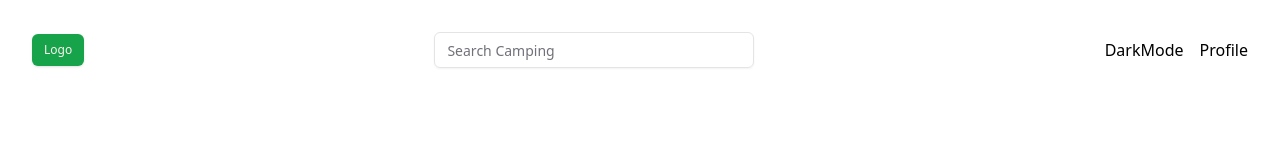
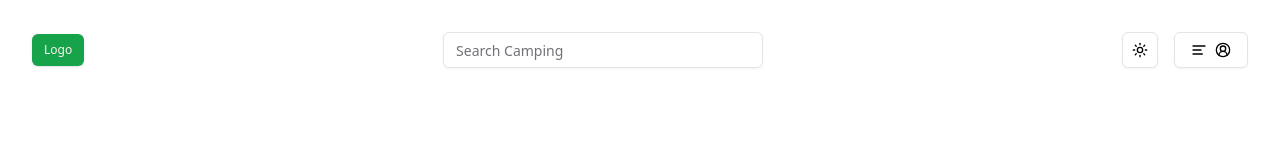
Before and after one commit to sroysawan/Camping, a Next.js app: page / in a window 1280 px wide. Shown: the top 160 px of the page. Built offline with nearby package versions, Linux system fonts and the light colour scheme.

Commit message:
refactor: Update Navbar to use DarkMode and DropDownListMenu components

```diff
--- a/components/Navbar/Navbar.tsx
+++ b/components/Navbar/Navbar.tsx
@@ -1,3 +1,5 @@
+import { DarkMode } from "./DakMode"
+import DropDownListMenu from "./DropDownListMenu"
 import Logo from "./Logo"
 import Search from "./Search"
 
@@ -12,8 +14,8 @@ const Navbar = () => {
                 <Search />
                 {/* theme & profile */}
                 <div className="flex gap-4">
-                    <h1>DarkMode</h1>
-                    <h1>Profile</h1>
+                    <DarkMode/>
+                    <DropDownListMenu/>
                 </div>
             </div>
         </nav>
```
